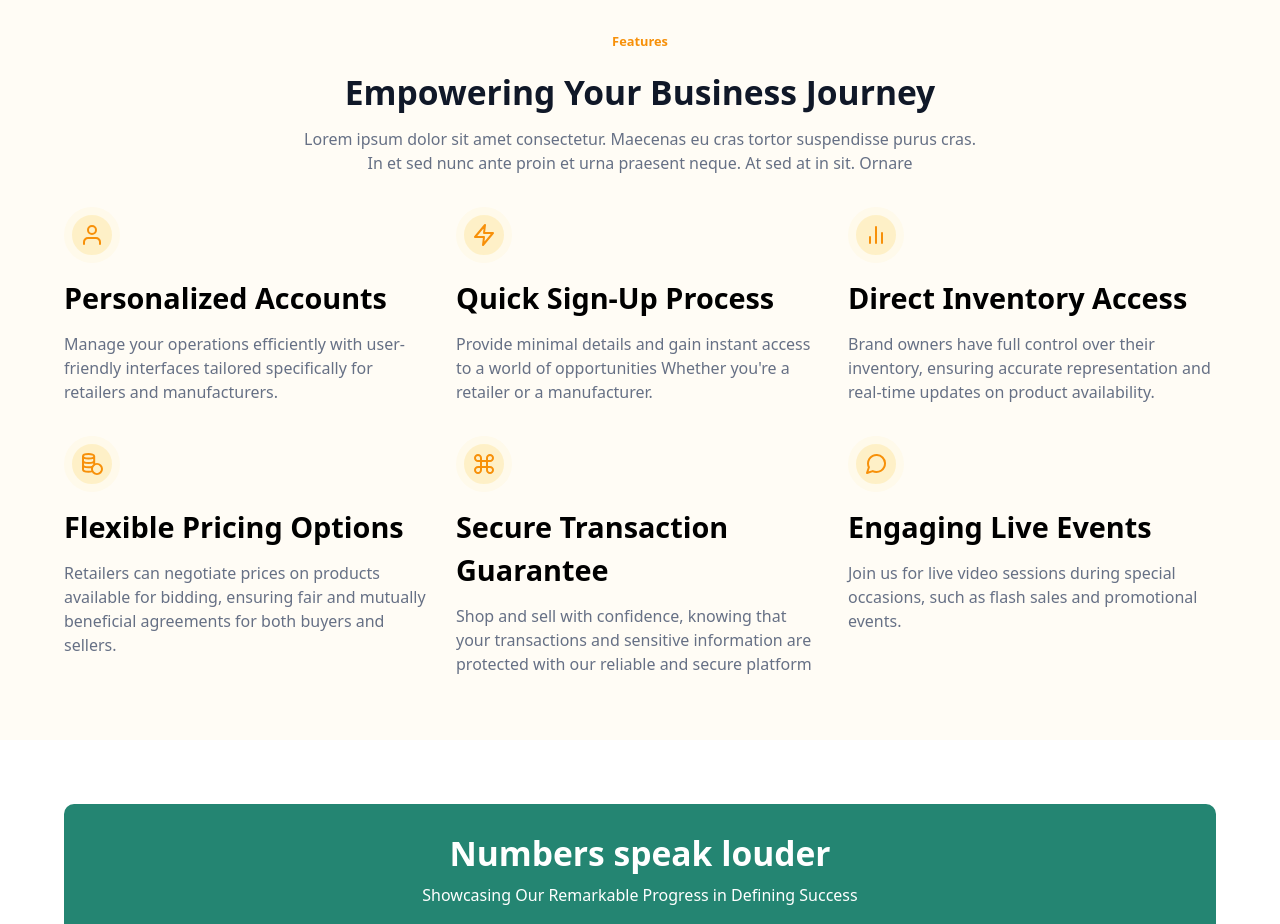
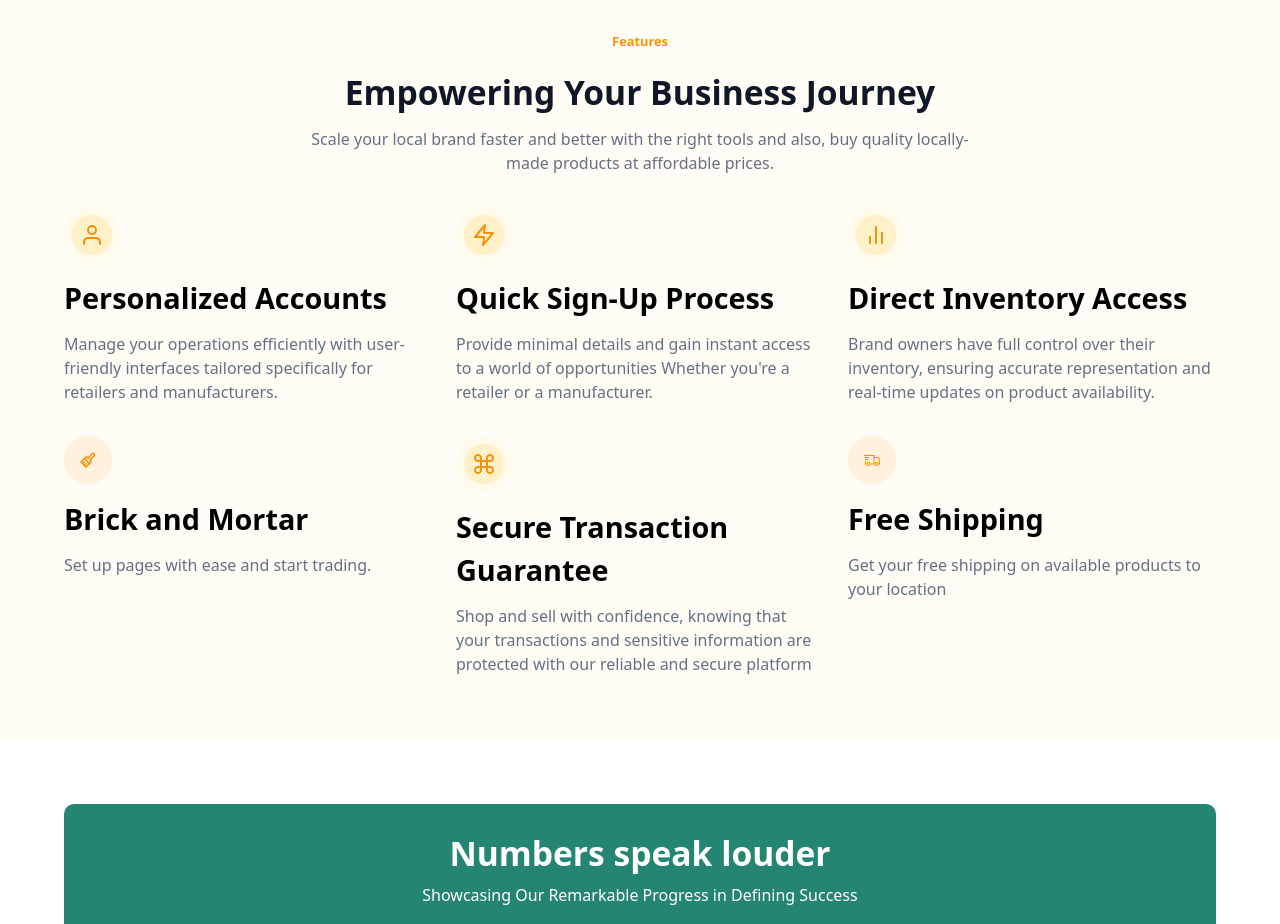
Before and after one commit to davidfayanju1/KioskhiveNG, a React (Vite) app: page / in a window 1280 px wide. Shown: the part 1340-2264 px from the top of the page. Built offline with nearby package versions, Linux system fonts and the light colour scheme; a web font is replaced by a local one.

Commit message:
Ui updates and changes

```diff
--- a/src/components/modules/home/Section3.jsx
+++ b/src/components/modules/home/Section3.jsx
@@ -1,4 +1,6 @@
 import React from "react";
+import { PiPaintBrushHouseholdBold } from "react-icons/pi";
+import { LiaShippingFastSolid } from "react-icons/lia";
 
 const Section3 = () => {
   const firstRow = [
@@ -23,9 +25,9 @@ const Section3 = () => {
 
   const secondRow = [
     {
-      svg: "/svgs/options.svg",
-      title: "Flexible Pricing Options",
-      text: "Retailers can negotiate prices on products available for bidding, ensuring fair and mutually beneficial agreements for both buyers and sellers.",
+      icon: <PiPaintBrushHouseholdBold color="#F79009" />,
+      title: "Brick and Mortar",
+      text: "Set up pages with ease and start trading.",
     },
 
     {
@@ -35,9 +37,9 @@ const Section3 = () => {
     },
 
     {
-      svg: "/svgs/chat.svg",
-      title: "Engaging Live Events",
-      text: "Join us for live video sessions during special occasions, such as flash sales and promotional events.",
+      icon: <LiaShippingFastSolid color="#F79009" />,
+      title: "Free Shipping",
+      text: "Get your free shipping on available products to your location",
     },
   ];
   return (
@@ -51,9 +53,8 @@ const Section3 = () => {
             Empowering Your Business Journey
           </span>
           <small className="text-[#667085] block text-[1rem] mx-auto text-center w-[95%] max-w-[43rem]">
-            Lorem ipsum dolor sit amet consectetur. Maecenas eu cras tortor
-            suspendisse purus cras. In et sed nunc ante proin et urna praesent
-            neque. At sed at in sit. Ornare
+            Scale your local brand faster and better with the right tools and
+            also, buy quality locally-made products at affordable prices.
           </small>
         </div>
 
@@ -61,7 +62,11 @@ const Section3 = () => {
           {firstRow.map((item) => (
             <div className="item_card  md:!w-[40%] w-full" key={item.title}>
               <div className="text-left">
-                <img src={item.svg} alt="" />
+                {item.svg ? (
+                  <img src={item.svg} alt="" />
+                ) : (
+                  <div className="item-container">{item.icon}</div>
+                )}
               </div>
               <h1 className="title font-[600] my-[.8rem] md:text-[1.8rem] text-[1.3rem] text-left">
                 {item.title}
@@ -77,7 +82,13 @@ const Section3 = () => {
           {secondRow.map((item) => (
             <div className="item_card md:!w-[40%] w-full" key={item.title}>
               <div className="text-left">
-                <img src={item.svg} alt="" />
+                {item.svg ? (
+                  <img src={item.svg} alt="" />
+                ) : (
+                  <div className="item-container h-[3rem] w-[3rem] rounded-full bg-[#F79009]/10 flex items-center justify-center">
+                    {item.icon}
+                  </div>
+                )}
               </div>
               <h1 className="title font-[600] my-[.8rem] md:text-[1.8rem] text-[1.3rem] text-left">
                 {item.title}
```
